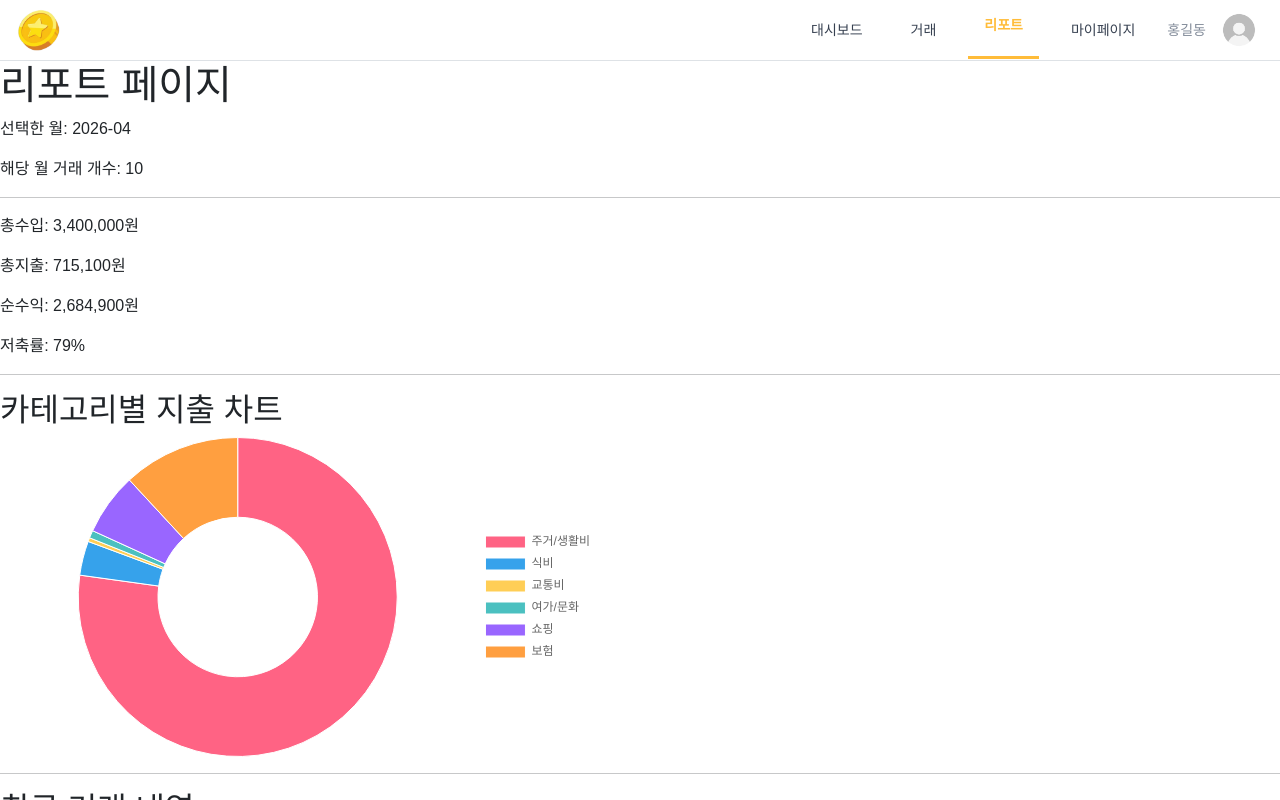
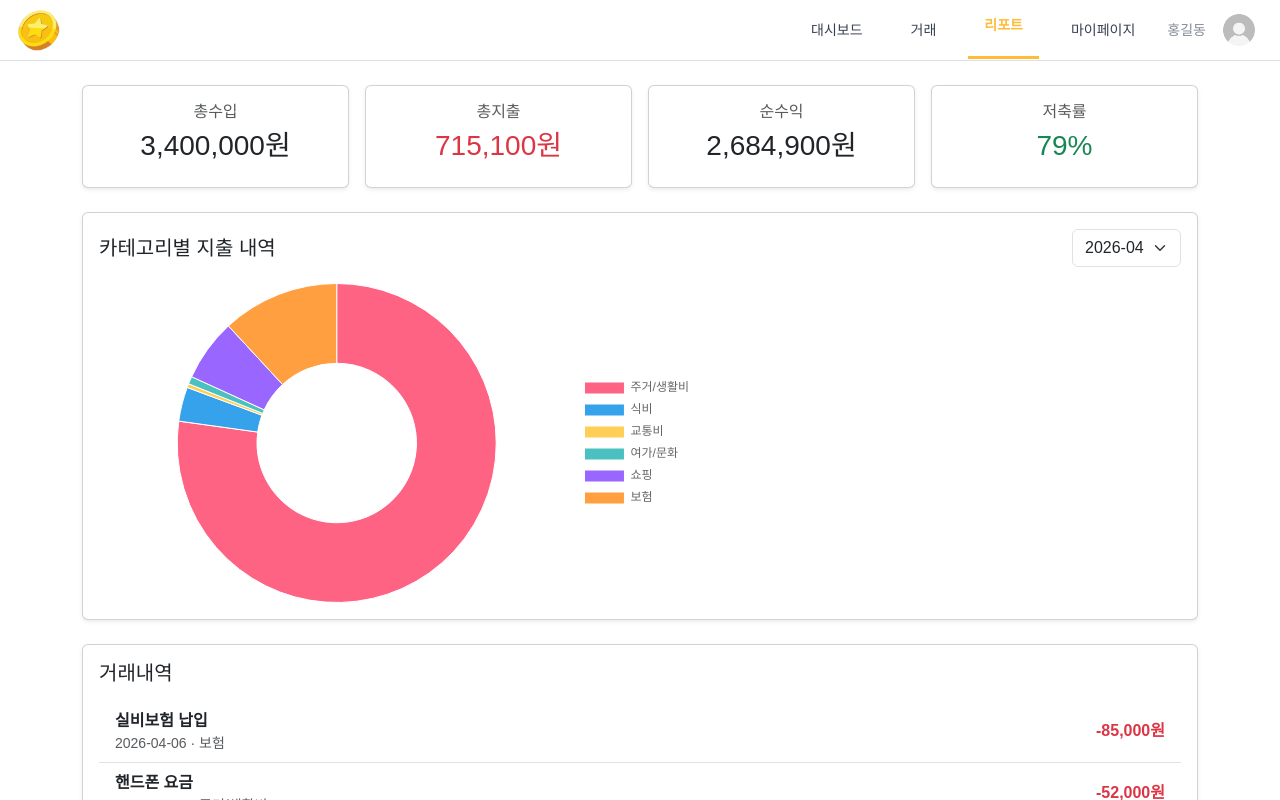
Before and after one commit to kb-skeleton-team2/wallet-guardian, a Vue app: page /report in a window 1280 px wide. Shown: the top 800 px of the page. Built offline with nearby package versions, Linux system fonts and the light colour scheme; data requests are answered from the project's data file.

Commit message:
feat: 부트스트랩 적용 및 초기 레이아웃 잡기

```diff
--- a/src/pages/ReportPage.vue
+++ b/src/pages/ReportPage.vue
@@ -1,40 +1,102 @@
 <template>
-  <div>
-    <h1>리포트 페이지</h1>
+  <div class="container py-4">
+    <div class="row g-3 mb-4">
+      <div class="col-md-3">
+        <div class="card h-100 text-center shadow-sm">
+          <div class="card-body">
+            <h6 class="text-muted">총수입</h6>
+            <h3>{{ totalIncome.toLocaleString() }}원</h3>
+          </div>
+        </div>
+      </div>
 
-    <p>선택한 월: {{ selectedMonth }}</p>
-    <p>해당 월 거래 개수: {{ filteredTransactions.length }}</p>
+      <div class="col-md-3">
+        <div class="card h-100 text-center shadow-sm">
+          <div class="card-body">
+            <h6 class="text-muted">총지출</h6>
+            <h3 class="text-danger">{{ totalExpense.toLocaleString() }}원</h3>
+          </div>
+        </div>
+      </div>
 
-    <hr />
+      <div class="col-md-3">
+        <div class="card h-100 text-center shadow-sm">
+          <div class="card-body">
+            <h6 class="text-muted">순수익</h6>
+            <h3>{{ netIncome.toLocaleString() }}원</h3>
+          </div>
+        </div>
+      </div>
 
-    <p>총수입: {{ totalIncome.toLocaleString() }}원</p>
-    <p>총지출: {{ totalExpense.toLocaleString() }}원</p>
-    <p>순수익: {{ netIncome.toLocaleString() }}원</p>
-    <p>저축률: {{ savingRate }}%</p>
+      <div class="col-md-3">
+        <div class="card h-100 text-center shadow-sm">
+          <div class="card-body">
+            <h6 class="text-muted">저축률</h6>
+            <h3 class="text-success">{{ savingRate }}%</h3>
+          </div>
+        </div>
+      </div>
+    </div>
 
-    <hr />
+    <div class="card shadow-sm mb-4">
+      <div class="card-body">
+        <div class="d-flex justify-content-between align-items-center mb-3">
+          <h5 class="mb-0">카테고리별 지출 내역</h5>
+          <select class="form-select w-auto" v-model="selectedMonth">
+            <option value="2026-04">2026-04</option>
+          </select>
+        </div>
 
-    <h2>카테고리별 지출 차트</h2>
         <ReportCategoryChart
           :expenseByCategory="expenseByCategory"
           @select-category="handleSelectCategory"
         />
+      </div>
+    </div>
 
-    <hr />
+    <div class="card shadow-sm">
+      <div class="card-body">
+        <div class="d-flex justify-content-between align-items-center mb-3">
+          <h5 class="mb-0">
+            {{
+              selectedCategory ? `${selectedCategory} 거래 내역` : '거래내역'
+            }}
+          </h5>
+          <button
+            v-if="selectedCategory"
+            class="btn btn-outline-secondary btn-sm"
+            @click="selectedCategory = null"
+          >
+            전체 보기
+          </button>
+        </div>
 
-    <h2>
-      {{
-        selectedCategory ? `${selectedCategory} 거래 내역` : '최근 거래 내역'
-      }}
-    </h2>
-
-    <ul>
-      <li v-for="item in displayedTransactions" :key="item.id">
-        {{ item.date }} / {{ item.category }} / {{ item.memo }} /
+        <ul class="list-group list-group-flush">
+          <li
+            v-for="item in displayedTransactions"
+            :key="item.id"
+            class="list-group-item d-flex justify-content-between align-items-center"
+          >
+            <div>
+              <div class="fw-semibold">{{ item.memo }}</div>
+              <div class="text-muted small">
+                {{ item.date }} · {{ item.category }}
+              </div>
+            </div>
+            <div
+              :class="
+                item.type === 'expense'
+                  ? 'text-danger fw-bold'
+                  : 'text-primary fw-bold'
+              "
+            >
               {{ item.type === 'expense' ? '-' : '+'
               }}{{ item.amount.toLocaleString() }}원
+            </div>
           </li>
         </ul>
+      </div>
+    </div>
   </div>
 </template>
 
```
Lines whose indentation alone changed are shown as unchanged.
